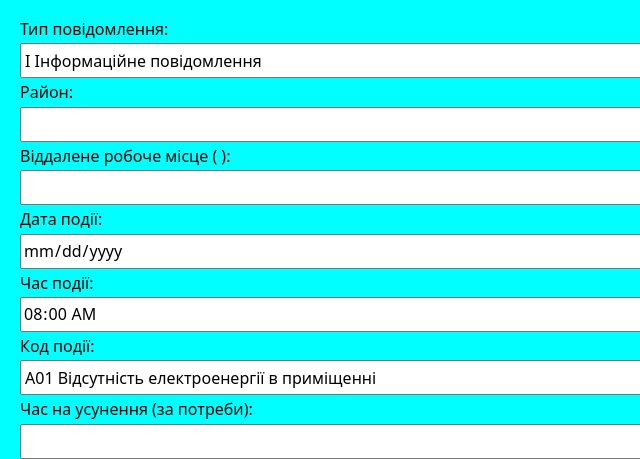
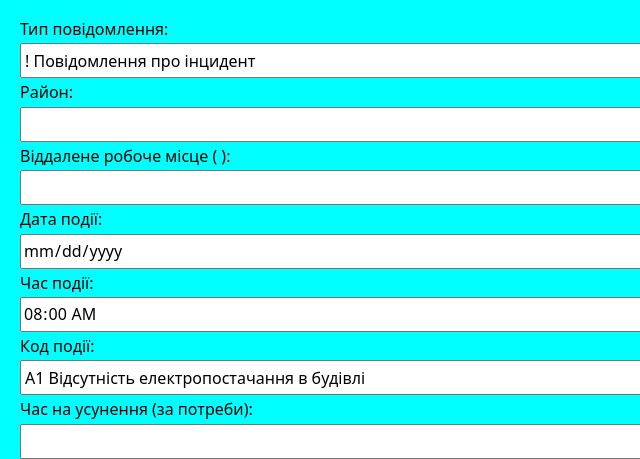
Before and after one commit to AndrL2311/monitoring-centr, a plain HTML site: page index.html in a window 1280 px wide. Shown: the top 459 px of the page, 0-640 px from the left. Drawn offline with nearby package versions, Linux system fonts and the light colour scheme.

Commit message:
Edit incident kod

```diff
--- a/index.html
+++ b/index.html
@@ -26,10 +26,8 @@
         <div>
           <label for="message-type">Тип повідомлення:</label>
           <select class="pole" name="message-type" id="message-type">
-            <option value="I">I Інформаційне повідомлення</option>
             <option value="!">! Повідомлення про інцидент</option>
-            <option value="G">G Повідомлення про генератор</option>
-            <option value="A">A Повідомлення про доступність камери</option>
+            <option value="A">A Повідомлення про відкриття інциденту, виключно щодо камери</option>
             <option value="R">R Повідомлення про усунення інциденту</option>
           </select>
         </div>
@@ -91,83 +89,59 @@
           <label for="event-code">Код події:</label>
           <select class="pole" name="event-code" id="event-code">
             <optgroup label="A - Електропостачання:">
-              <option value="A01">
-                A01 Відсутність електроенергії в приміщенні
+              <option value="A1">
+                A1 Відсутність електропостачання в будівлі
               </option>
-              <option value="A02">
-                A02 Відсутність електроенергії в будівлі
+              <option value="A2">
+                A2 Відсутність електропостачання в мікрорайоні
               </option>
-              <option value="A03">
-                A03 Відсутність електроенергії в мікрорайоні
+              <option value="A3">
+                A3 Відсутність електропостачання в місті
               </option>
-              <option value="A04">
-                A04 Відсутність електроенергії в місті
+              <option value="A1G">
+                A1G Відсутність електропостачання в будівлі. Підключення до генератора
+              </option>
+              <option value="A1G">
+                A2G Відсутність електропостачання в мікрорайоні. Підключення до генератора
+              </option>
+              <option value="A1G">
+                A3G Відсутність електропостачання в місті. Підключення до генератора
               </option>
             </optgroup>
-            <optgroup label="B - Робота обладнання:">
-              <option value="B01">
-                B01 Проблеми роботи HW серверного обладнання (вихід з ладу MB,
-                HDD, CPU)
+            <optgroup label="B - ОБЛАДНАННЯ/МЕРЕЖА:">
+              <option value="B1">
+                B1 Проблеми у роботі обладнання на фізичному рівні HW
               </option>
-              <option value="B02">
-                B02 Проблеми роботи SW серверного обладнання (не завантажується
-                OS, не запускається прикладний застосунок, злетіла ліцензія)
+              <option value="B2">
+                B2 Проблеми у роботі обладнання на програмному рівні SW
               </option>
-              <option value="B03">
-                B03 Проблеми роботи HW мережевого обладнання (вихід з ладу)
+              <option value="B3">
+                B3 Проблеми у роботі мережевого обладнання на фізичному рівні HW
               </option>
-              <option value="B04">
-                B04 Проблеми роботи SW мережевого обладнання (збій налаштування,
-                невідповідність налаштування)
+              <option value="B4">
+                B4 Проблеми у роботі мережевого обладнання на програмному рівні SW
+              </option>
+              <option value="B5">
+                B5 Проблеми у роботі мережевого обладнання провайдера
               </option>
             </optgroup>
-            <optgroup label="C - Робота мережі:">
-              <option value="C01">
-                C01 Проблеми роботи локальної мережі (фізичні пошкодження)
+            <optgroup label="E - ЕЛЕКТРОННА ЧЕРГА:">
+              <option value="E1">
+                E1 Проблеми у роботі обладнання електронної черги
               </option>
-              <option value="C02">
-                C02 Проблеми роботи корпоративної мережі (погіршення роботи
-                каналів зв’язку)
+              <option value="E2">
+                E2 Велика кількість відвідувачів у залі очікування
               </option>
-              <option value="C03">C03 Проблеми роботи мережі провайдера</option>
+              <option value="E3">E3 Перевищення часу очікування в черзі</option>
+              <option value="E4">E4 Перевищення тривалості обслуговування</option>
+              <option value="E5">E5 Відсутність обладнання електронної черги</option>
             </optgroup>
-            <optgroup label="D - Процеси обслуговування громадян:">
-              <option value="D01">
-                D01 Перевищення часу очікування в черзі
-              </option>
-              <option value="D02">D02 Порушення графіку обслуговування</option>
-              <option value="D03">
-                D03 Проблеми завантаженості працівників
-              </option>
-              <option value="D04">
-                D04 Перевищення тривалості обслуговування
-              </option>
-            </optgroup>
-            <optgroup label="E - Облаштування сервісних центрів:">
-              <option value="E01">
-                E01 Проблеми в роботі системи електронної черги
-              </option>
-              <option value="E02">
-                E02 Забезпеченість технічними засобами
-              </option>
-              <option value="E03">E03 Стан залу обслуговування</option>
-              <option value="E04">E04 Забезпеченість засобами гігієни</option>
-            </optgroup>
-            <optgroup label="F - Організація роботи сервісних центрів:">
-              <option value="F01">F01 Відкриття із запізненням</option>
-              <option value="F02">F02 Завчасне завершення роботи</option>
-              <option value="F03">F03 Відсутність працівників</option>
-              <option value="F04">F04 Ремонтні роботи</option>
-            </optgroup>
-            <optgroup
-              label="G - Дотримання заходів щодо запобігання поширенню Covid-19"
-            >
-              <option value="G01">G01 Дотримання соціальної дистанції</option>
-              <option value="G02">
-                G02 Відсутність або неналежне використання засобів
-                індивідуального захисту
-              </option>
-              <option value="G03">G03 Карантинні заходи</option>
+            <optgroup label="F - РОБОТА СЦ / ВРМ:">
+              <option value="F1">F1 Початок роботи із запізненням</option>
+              <option value="F2">F2 Завчасне завершення роботи</option>
+              <option value="F3">F3 Відсутність працівників</option>
+              <option value="F4">F4 Ремонтні роботи</option>
+              <option value="F5">F5 Ремонтні роботи</option>
             </optgroup>
           </select>
         </div>
```
